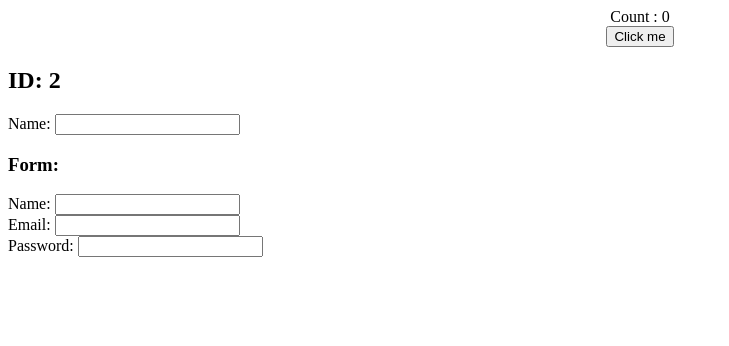
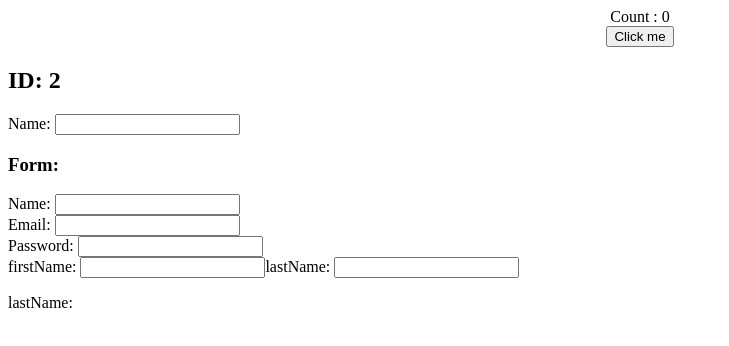
Before and after one commit to aizazjk02/hooks-tips-and-tricks, a React (Vite) app: page / in a window 1280 px wide. Shown: the top 346 px of the page, without its empty margins (0-729 px from the left). Built offline with nearby package versions, Linux system fonts and the light colour scheme.

Commit message:
Don't have to use state all the time.

```diff
--- a/src/App.jsx
+++ b/src/App.jsx
@@ -1,5 +1,6 @@
 import ProductCardBetter from "./conditionalRender";
 import ProductCard from "./conditionalRender";
+import UseStateInfo from "./dontUseState";
 import FormStateDemo from "./handleFormState";
 import Counter from "./setStateTips";
 import UpdateObject from "./updateObjectState";
@@ -24,6 +25,10 @@ const App = () => {
         // update form state
       }
       <FormStateDemo />
+      {
+        // Dont have to use state all the time
+      }
+      <UseStateInfo />
     </div>
   );
 };
--- /dev/null
+++ b/src/dontUseState.jsx
@@ -0,0 +1,24 @@
+import { useState } from "react";
+
+const UseStateInfo = () => {
+  const [firstName, setFirstName] = useState("");
+  const [lastName, setLastName] = useState("");
+
+  //*consider if you want to get a full name for this component then you dont have to make another state for a fullName unless you want your component to re-render.
+  const fullName = `${firstName.toUpperCase()} ${lastName.toUpperCase()}`;
+  const handleChange = (e) => {
+    if (e.target.id === "firstName") setFirstName(e.target.value);
+    else setLastName(e.target.value);
+  };
+  return (
+    <div>
+      <label htmlFor="firstName">firstName: </label>
+      <input type="text" name="" id="firstName" onChange={handleChange} />
+      <label htmlFor="lastName">lastName: </label>
+      <input type="text" name="" id="lastName" onChange={handleChange} />
+      <p>lastName: {fullName}</p>
+    </div>
+  );
+};
+
+export default UseStateInfo;
```
